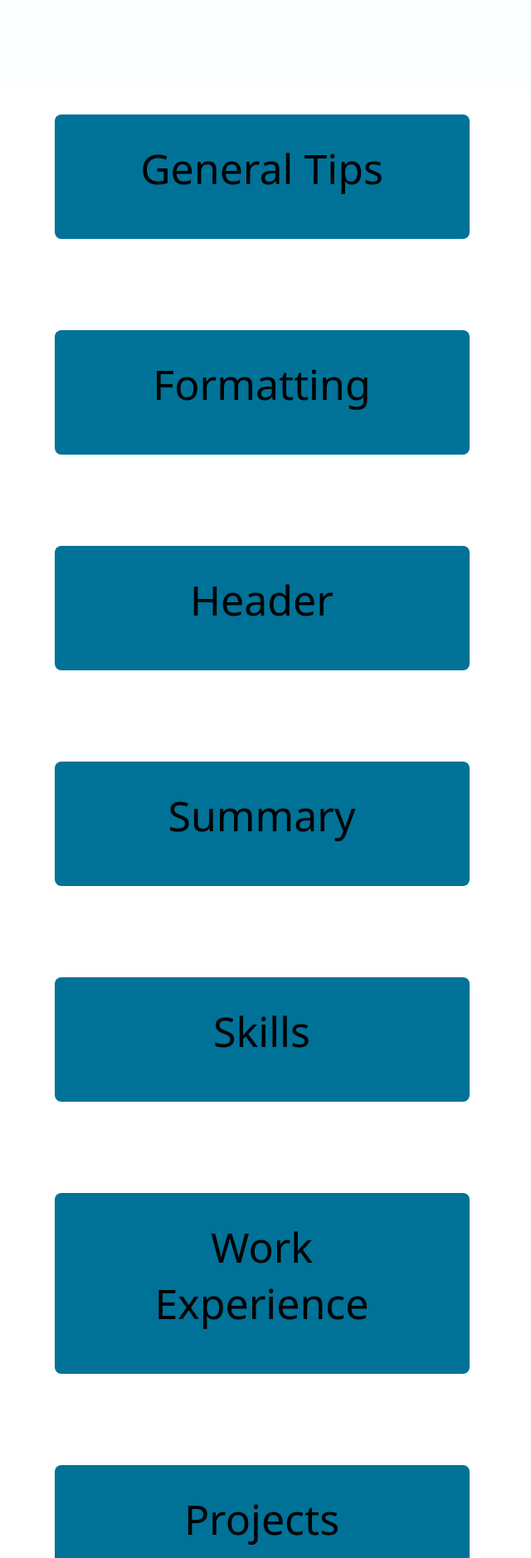
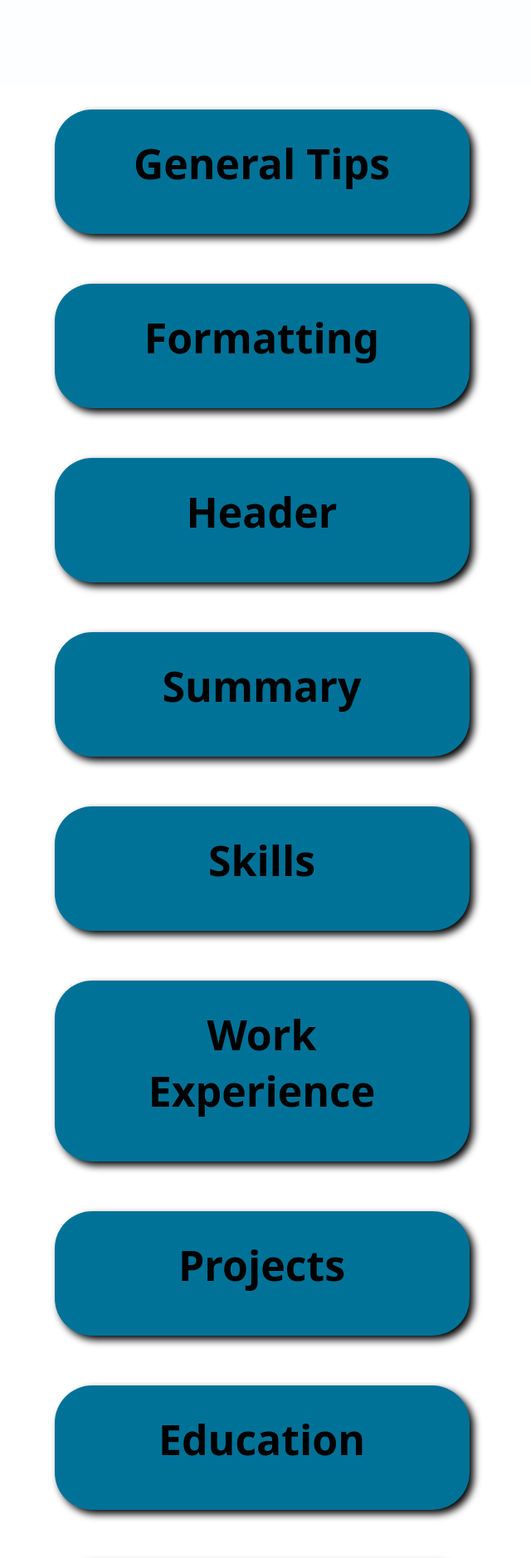
Before and after one commit to isaac-w-dev/Job-Search-Companion, a React (Vite) app: page /resume in a window 1280 px wide. Shown: the part 580-2458 px from the top of the page at 83% size, without its empty margins (592-1232 px from the left). Built offline with nearby package versions, Linux system fonts and the light colour scheme.

Commit message:
Reverted changes to modular components & Experimented with UI to be implemented on a wider scale

```diff
--- a/src/App.css
+++ b/src/App.css
@@ -9,9 +9,6 @@ body {
   display: flex;
 }
 
-h1 {
-  color: black;
-}
 
 img {
   height: 600px;
@@ -22,6 +19,9 @@ button {
   width: 500px;
 }
 
+/* * {
+  border: 1px solid black
+} */
 li {
   font-size: 35px;
 }
@@ -39,21 +39,65 @@ p {
 .component {
   background-color: #007298;
   padding: 100px;
-  border-radius: 50px
+  border-radius: 50px;
 }
 
 div {
   margin: 50px;
 }
 
-/* * {
-  border: 1px solid black;
-} */
+.component-content {
+  display: flex;
+  background-color: #007298;
+  border-radius: 50px;
+}
 
+#general-tips {
+  display: flex;
+  flex-direction: column;
+  background-color: #007298;
+  border-radius: 50px;
+  align-items: center;
+}
+
+.white-title {
+  color: white
+}
+
+button:hover{
+  background-color: white;
+  color: #007298;
+
+}
 button {
   background-color: #007298;
   padding-bottom: 50px;
   margin: 30px;
+  border-radius: 45px;
+  font-weight: bold;
+  filter: drop-shadow(5px 5px 5px black)
+}
+
+.subcomponent {
+  background-color: white;
+  border-radius: 50px;
+}
+
+h1 {
+  color: #007298;
+  padding: 30px;
+}
+
+.main {
+  display: flex;
+  flex-direction: column;
+  align-items: center;
+}
+
+.subcomponent-button {
+  background-color: white;
+  color: #007298;
+  width: 700px;
 }
 
 #homepage {
--- a/src/components/Resume/GeneralTips.jsx
+++ b/src/components/Resume/GeneralTips.jsx
@@ -1,30 +1,43 @@
-import React from 'react'
-
-const GeneralTips = () => {
+import { React, useState } from 'react'
+import { changeHandler } from '../../functions/ResumeFunctions'
+const GeneralTips = (props) => {
+  const [getCategories, setCategories] = useState({
+    customization: false,
+    skimmability: false,
+    professionalism: false
+  })
+  const [getSubCategories, setSubCategories] = useState({
+    nameJobTitle: false,
+    keywords: false,
+    reverseChronological: false
+  })
+  const { getClick } = props;
+  const { setClick } = props;
   return (
-    <div className='component'>
-      <p>
-        Most important tip: Always tailor your resume to each employer you apply to.
-        <br />
-        A few targeted applications have a much better chance of catching an employers attention, as opposed to a very general application and mass applying to jobs
-        <br/>
-        Employers can tell when you just want a job, and don't care who with. By adding a few indications in your resume that it is personal to that company, you increase your chances significantly
-        <br/>
-        Here's a few ways you can indicate to the company that you tailored it specifically to them:
-      </p>
-      <ul>
-        <li>Name your document after the company, position, your name, and the kind of document</li>
-        <li>Ex. Cover_Letter_Company_Position_YourName</li>
-        <li>Include the name of the company in your summary</li>
-        <li>Use as many key words from the job posting as possible</li>
-      </ul>
-      <p>Hiring managers only spend about 7 seconds looking at any given resume. With this in mind it is important to:</p>
-      <ul>
-        <li>Focus your resume solely on demonstrating traits and skills that directly transfer to the job you are applying</li>
-        <li>Keep your resume to a single page for entry-level positions</li>
-        <li>Order your resume from most important to least important for the employer to know</li>
-        <li>Format your resume so that it is easy to skim this means using spacing, bold fonts, and headings appropriately</li>
-      </ul>
+    <div id='general-tips'>
+      <h1 className='white-title'>General Tips</h1>
+      <div className='component-content'>
+        <div className='subcomponent'>
+          <button className='subcomponent-button' name='customization' onClick={(e) => changeHandler(e, getCategories, setCategories)}>Customize Resume for Each Employer</button>
+          {getCategories.customization ?
+            <div>
+              <h1>Use the company's name and the job title throughout your document</h1>
+              <h1>Use keywords from the job posting</h1>
+              <h1>Focus on how your background makes you qualified for the job</h1>
+              <h1>A little bit of extra effort goes a long way</h1>
+            </div>
+            :
+            <br />
+          }
+        </div>
+        <div className='subcomponent'>
+          <button className='subcomponent-button' name='skimmability' onClick={(e) => changeHandler(e, getCategories, setCategories)}>Make your resume as easy to skim as possible</button>
+        </div>
+        <div className='subcomponent'>
+          <button className='subcomponent-button' name='professionalism' onClick={(e) => changeHandler(e, getCategories, setCategories)}>Keep your resume professional</button>
+        </div>
+      </div>
+      <button name='generalTips' onClick={(e) => changeHandler(e, getClick, setClick)}>Collapse</button>
     </div>
   )
 }
--- a/src/functions/ResumeFunctions.js
+++ b/src/functions/ResumeFunctions.js
@@ -1,4 +1,4 @@
-const changeHandler = (e, setter, getter) => {
+const changeHandler = (e, getter, setter) => {
     setter((getter) => ({
         ...getter, [e.target.name]: !getter[e.target.name]
     }))
--- a/src/views/Home.jsx
+++ b/src/views/Home.jsx
@@ -10,11 +10,11 @@ const Home = () => {
             <br />
             <h1>What do you need help with?</h1>
             <button onClick={() => handleButtonNavigate(navigate, '/resume')}>Resume</button>
-            {/* <button onClick={() => handleButtonNavigate(navigate, '/coverletter')}>Cover Letter</button>
+            <button onClick={() => handleButtonNavigate(navigate, '/coverletter')}>Cover Letter</button>
             <button onClick={() => handleButtonNavigate(navigate, '/networking')}>Networking</button>
             <button onClick={() => handleButtonNavigate(navigate, '/interviewing')}>Interviewing</button>
             <button onClick={() => handleButtonNavigate(navigate, '/thankyounote')}>Thank You Note</button>
-            <button onClick={() => handleButtonNavigate(navigate, '/professionaldevelopment')}>Professional Development</button> */}
+            <button onClick={() => handleButtonNavigate(navigate, '/professionaldevelopment')}>Professional Development</button>
         </div>
     )
 }
--- a/src/views/Resume.jsx
+++ b/src/views/Resume.jsx
@@ -26,23 +26,14 @@ const Resume = () => {
     return (
         <div className='main'>
             <img src={csLogo} alt='Career Services Logo'></img>
-            <br />
-            <button name='generalTips' onClick={(e) => changeHandler(e, setClick, getClick)}>General Tips</button>
-            {getClick.generalTips ? <GeneralTips /> : <div></div>}
-            <button name='formatting' onClick={(e) => changeHandler(e, setClick, getClick)}>Formatting</button>
-            {getClick.formatting ? <Formatting /> : <div></div>}
-            <button name='header' onClick={(e) => changeHandler(e, setClick, getClick)}>Header</button>
-            {getClick.header ? <Header /> : <div></div>}
-            <button name='summary' onClick={(e) => changeHandler(e, setClick, getClick)}>Summary</button>
-            {getClick.summary ? <Summary /> : <div></div>}
-            <button name='skills' onClick={(e) => changeHandler(e, setClick, getClick)}>Skills</button>
-            {getClick.skills ? <Skills /> : <div></div>}
-            <button name='workExperience' onClick={(e) => changeHandler(e, setClick, getClick)}>Work Experience</button>
-            {getClick.workExperience ? <WorkExperience /> : <div></div>}
-            <button name='projects' onClick={(e) => changeHandler(e, setClick, getClick)}>Projects</button>
-            {getClick.projects ? <Projects /> : <div></div>}
-            <button name='education' onClick={(e) => changeHandler(e, setClick, getClick)}>Education</button>
-            {getClick.education ? <Education /> : <div></div>}
+            {getClick.generalTips ? <GeneralTips getClick={getClick} setClick={setClick} /> : <button name='generalTips' onClick={(e) => changeHandler(e, getClick, setClick)}>General Tips</button>}
+            {getClick.formatting ? <Formatting /> : <button name='formatting' onClick={(e) => changeHandler(e, getClick, setClick)}>Formatting</button>}
+            {getClick.header ? <Header /> : <button name='header' onClick={(e) => changeHandler(e, getClick, setClick)}>Header</button>}
+            {getClick.summary ? <Summary /> : <button name='summary' onClick={(e) => changeHandler(e, getClick, setClick)}>Summary</button>}
+            {getClick.skills ? <Skills /> : <button name='skills' onClick={(e) => changeHandler(e, getClick, setClick)}>Skills</button>}
+            {getClick.workExperience ? <WorkExperience /> : <button name='workExperience' onClick={(e) => changeHandler(e, getClick, setClick)}>Work Experience</button>}
+            {getClick.projects ? <Projects /> : <button name='projects' onClick={(e) => changeHandler(e, getClick, setClick)}>Projects</button>}
+            {getClick.education ? <Education /> : <button name='education' onClick={(e) => changeHandler(e, getClick, setClick)}>Education</button>}
             <button onClick={() => handleButtonNavigate(navigate, '/')}>Back</button>
         </div>
     )
```
